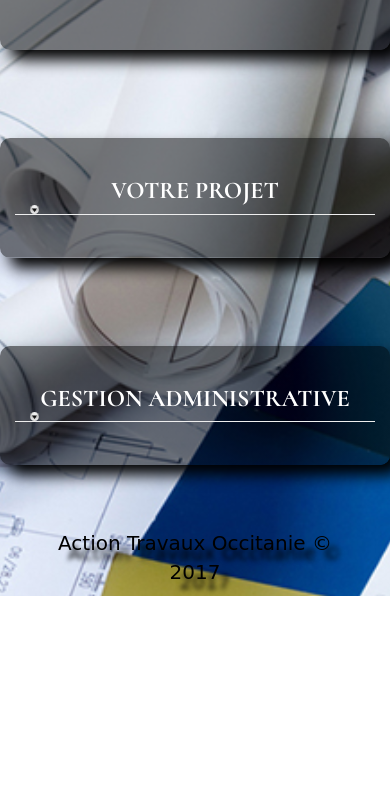
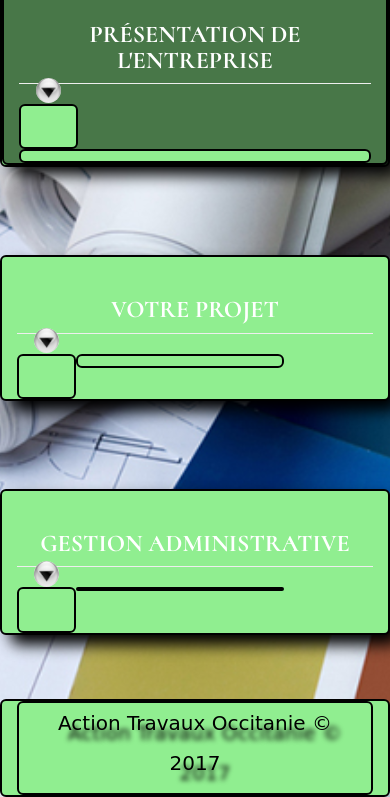
Before and after one commit to mickaelpol/projet-cedric-guy, a plain HTML site: page index.html in a window 390 px wide. Shown: the part 948-1745 px from the top of the page. Before the commit the page ends 1544 px from the top, so only its background shows below. Drawn offline with nearby package versions, Linux system fonts and the light colour scheme; a web font is replaced by a local one.

Commit message:
modif des fleches responsive en scale1

```diff
--- a/CSS/accueil-footer.css
+++ b/CSS/accueil-footer.css
@@ -13,10 +13,10 @@ footer {
 	padding: 0;
 }
 
-/*[class*="col-"],
+[class*="col-"],
 footer {
     background-color: lightgreen;
     border: 2px solid black;
     border-radius: 6px;
     line-height: 40px;
-}*/
+}
--- a/CSS/accueil-header.css
+++ b/CSS/accueil-header.css
@@ -47,16 +47,16 @@ body {
 	width: 30%;
 }
 .fleche-xs {
-	margin-top: -30px;
+	margin-top: -28px;
 	border-radius: 100%;
-	width: 30%;
+	width: 100%;
 }
 .fleche-xs:hover,
 .fleche-xs:focus{
-	margin-top: -30px;
+	margin-top: -28px;
 	border: 1px solid black;
 	box-shadow: 1px 5px 5px black;
-	width: 30%;
+	width: 100%;
 }
 
 .bg-gris {
```
